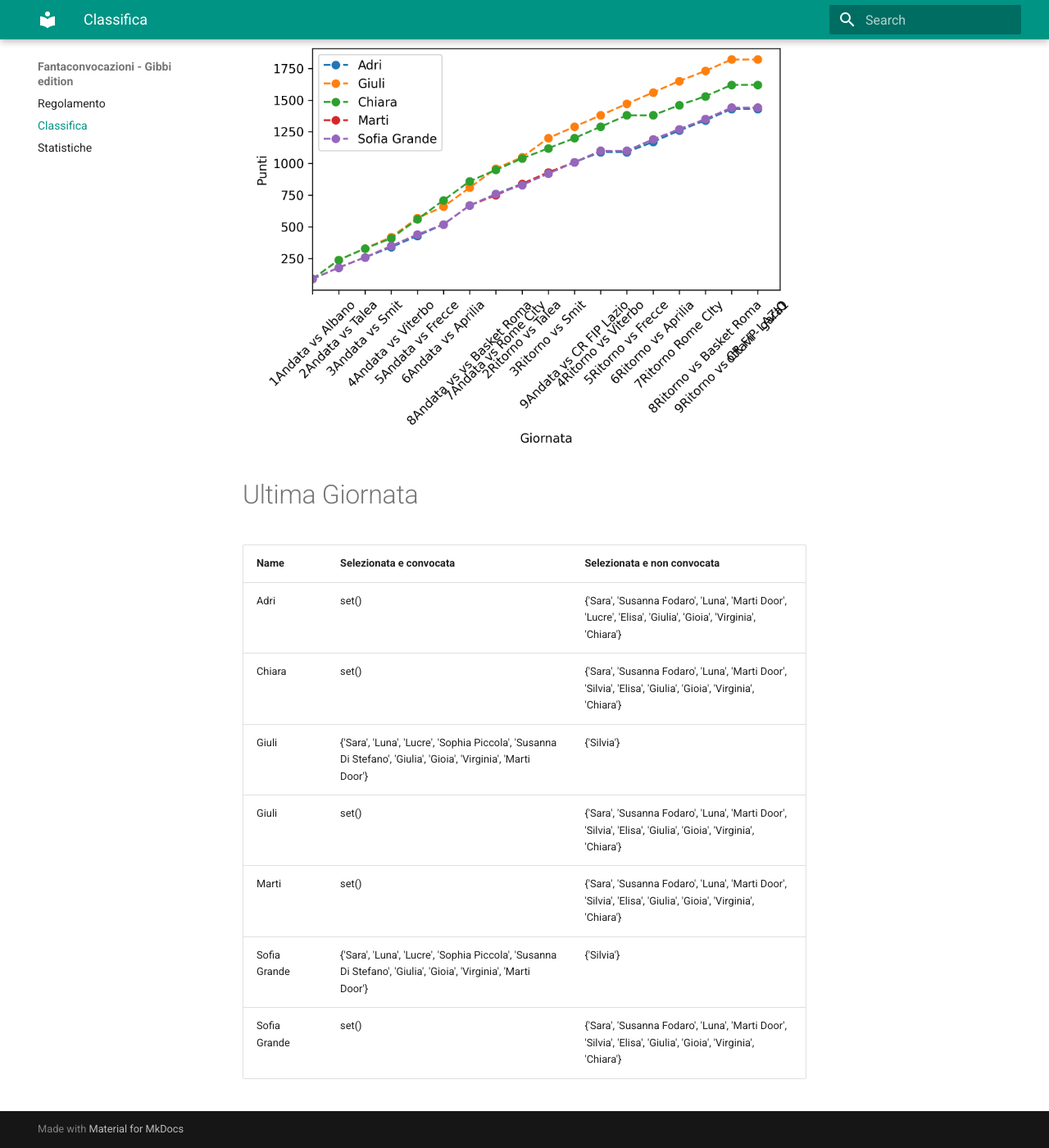
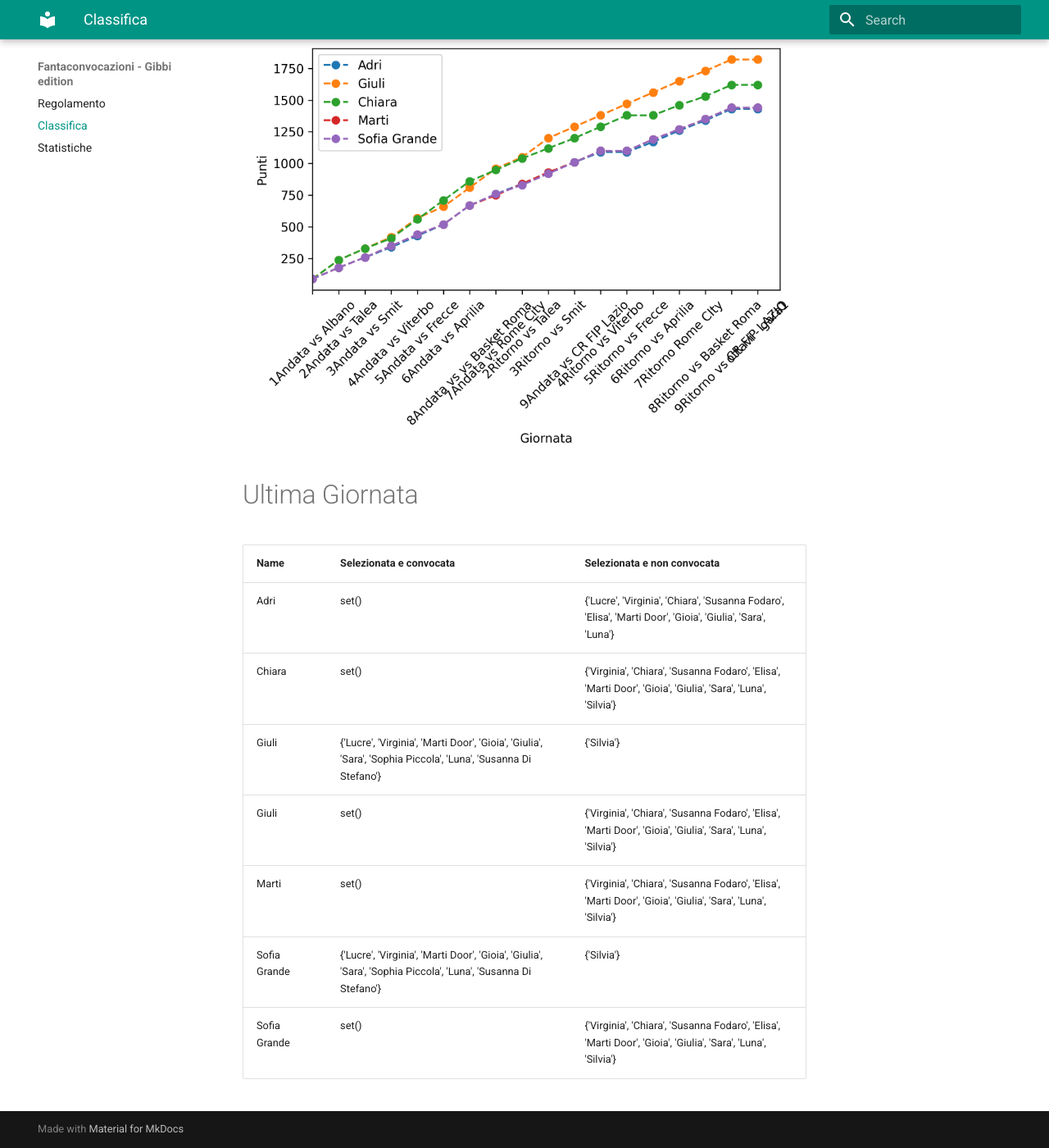
Before and after one commit to martinig94/fantagibbi, an MkDocs documentation site: the page built from docs/Classifica.md, in a window 1280 px wide and 1400 px high, scrolled down 565 px. Shown: the whole window at 82% size. Built offline with MkDocs 1.6.1 and Material for MkDocs 9.7.7, drawn with Linux system fonts in a browser that asks for light colours.

Commit message:
Auto-update from main.py

```diff
--- a/docs/Classifica.md
+++ b/docs/Classifica.md
@@ -18,11 +18,11 @@
 <!-- START_TABLE CORRECT -->
 | Name         | Selezionata e convocata                                                                                        | Selezionata e non convocata                                                                                  |
 |:-------------|:---------------------------------------------------------------------------------------------------------------|:-------------------------------------------------------------------------------------------------------------|
-| Adri         | set()                                                                                                          | {'Sara', 'Susanna Fodaro', 'Luna', 'Marti Door', 'Lucre', 'Elisa', 'Giulia', 'Gioia', 'Virginia', 'Chiara'}  |
-| Chiara       | set()                                                                                                          | {'Sara', 'Susanna Fodaro', 'Luna', 'Marti Door', 'Silvia', 'Elisa', 'Giulia', 'Gioia', 'Virginia', 'Chiara'} |
-| Giuli        | {'Sara', 'Luna', 'Lucre', 'Sophia Piccola', 'Susanna Di Stefano', 'Giulia', 'Gioia', 'Virginia', 'Marti Door'} | {'Silvia'}                                                                                                   |
-| Giuli        | set()                                                                                                          | {'Sara', 'Susanna Fodaro', 'Luna', 'Marti Door', 'Silvia', 'Elisa', 'Giulia', 'Gioia', 'Virginia', 'Chiara'} |
-| Marti        | set()                                                                                                          | {'Sara', 'Susanna Fodaro', 'Luna', 'Marti Door', 'Silvia', 'Elisa', 'Giulia', 'Gioia', 'Virginia', 'Chiara'} |
-| Sofia Grande | {'Sara', 'Luna', 'Lucre', 'Sophia Piccola', 'Susanna Di Stefano', 'Giulia', 'Gioia', 'Virginia', 'Marti Door'} | {'Silvia'}                                                                                                   |
-| Sofia Grande | set()                                                                                                          | {'Sara', 'Susanna Fodaro', 'Luna', 'Marti Door', 'Silvia', 'Elisa', 'Giulia', 'Gioia', 'Virginia', 'Chiara'} |
+| Adri         | set()                                                                                                          | {'Lucre', 'Virginia', 'Chiara', 'Susanna Fodaro', 'Elisa', 'Marti Door', 'Gioia', 'Giulia', 'Sara', 'Luna'}  |
+| Chiara       | set()                                                                                                          | {'Virginia', 'Chiara', 'Susanna Fodaro', 'Elisa', 'Marti Door', 'Gioia', 'Giulia', 'Sara', 'Luna', 'Silvia'} |
+| Giuli        | {'Lucre', 'Virginia', 'Marti Door', 'Gioia', 'Giulia', 'Sara', 'Sophia Piccola', 'Luna', 'Susanna Di Stefano'} | {'Silvia'}                                                                                                   |
+| Giuli        | set()                                                                                                          | {'Virginia', 'Chiara', 'Susanna Fodaro', 'Elisa', 'Marti Door', 'Gioia', 'Giulia', 'Sara', 'Luna', 'Silvia'} |
+| Marti        | set()                                                                                                          | {'Virginia', 'Chiara', 'Susanna Fodaro', 'Elisa', 'Marti Door', 'Gioia', 'Giulia', 'Sara', 'Luna', 'Silvia'} |
+| Sofia Grande | {'Lucre', 'Virginia', 'Marti Door', 'Gioia', 'Giulia', 'Sara', 'Sophia Piccola', 'Luna', 'Susanna Di Stefano'} | {'Silvia'}                                                                                                   |
+| Sofia Grande | set()                                                                                                          | {'Virginia', 'Chiara', 'Susanna Fodaro', 'Elisa', 'Marti Door', 'Gioia', 'Giulia', 'Sara', 'Luna', 'Silvia'} |
 <!-- END_TABLE CORRECT -->
```
